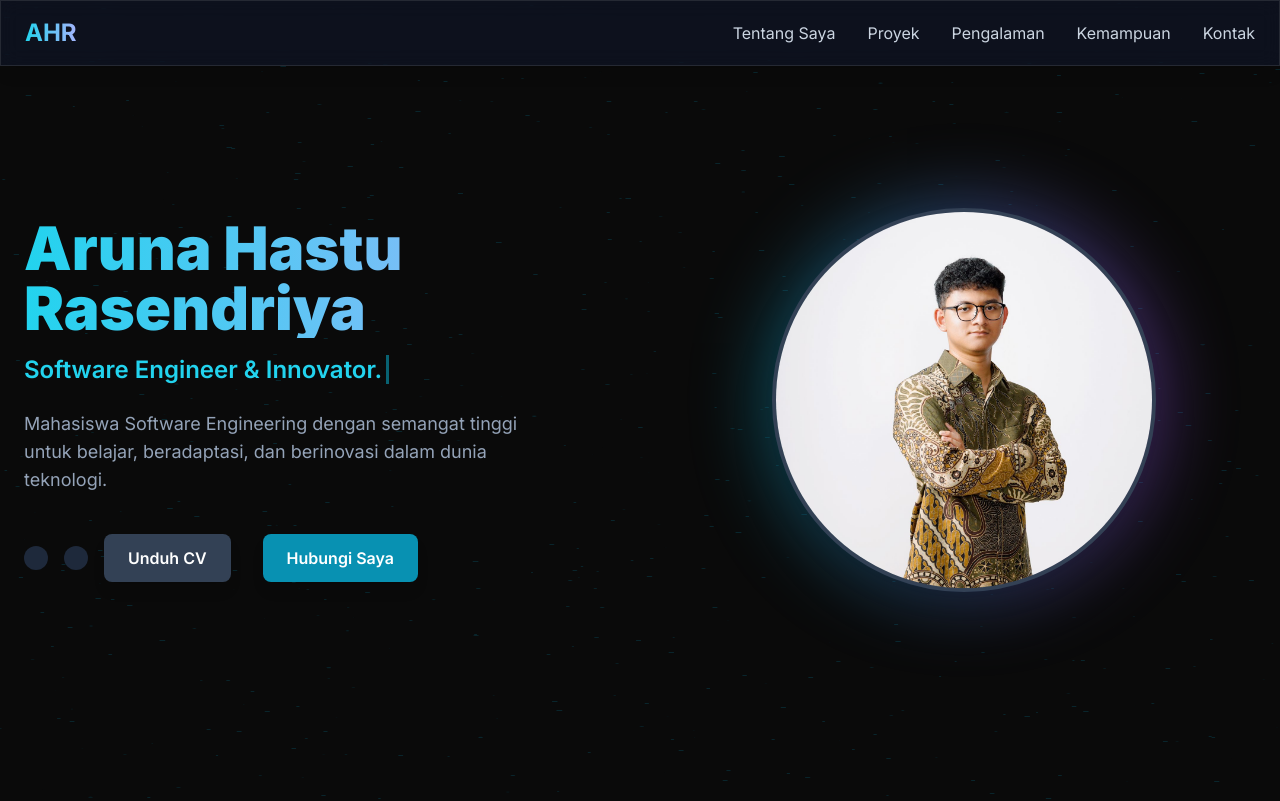
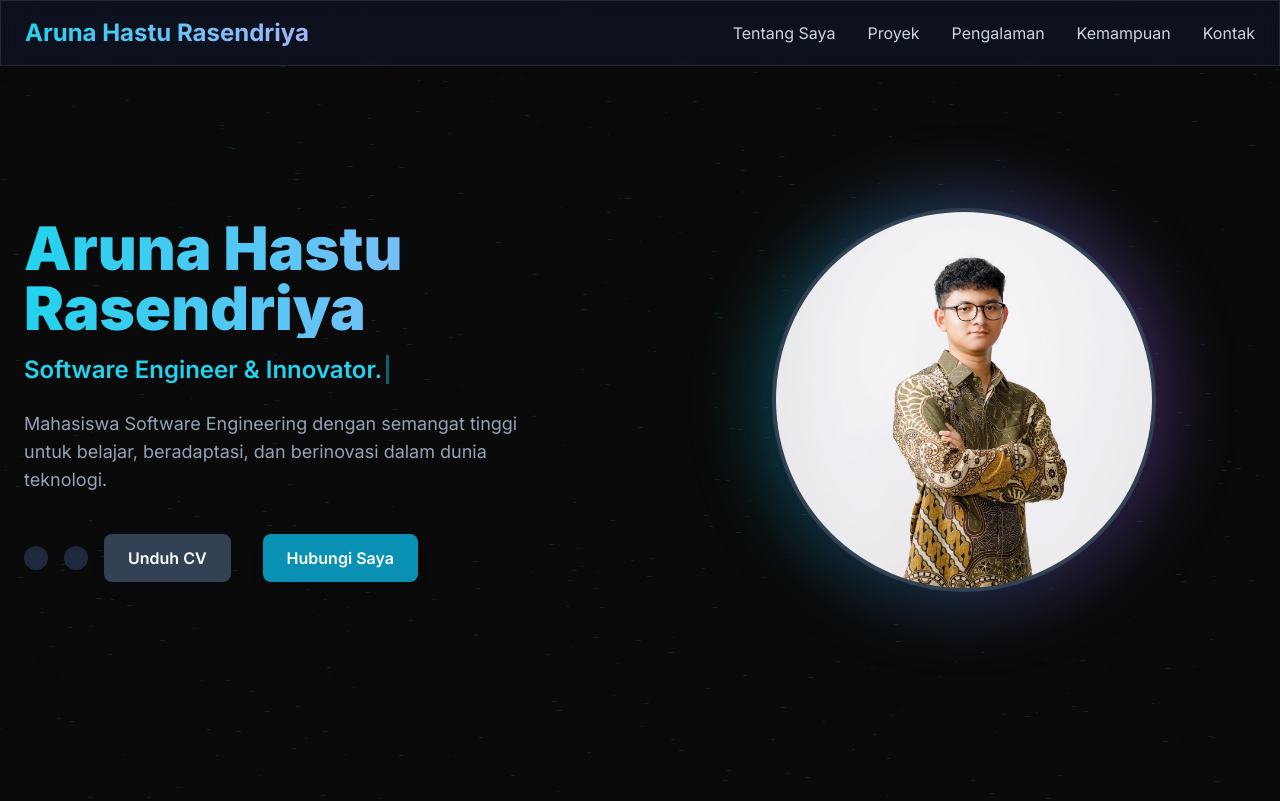
Before and after one commit to ArunaHastu/arunahasturasendriya-portofolio, a plain HTML site: page index.html in a window 1280 px wide. Shown: the top 801 px of the page. Drawn offline with nearby package versions, Linux system fonts and the light colour scheme; animation ran at ten frames a second.

Commit message:
Update index.html

```diff
--- a/index.html
+++ b/index.html
@@ -17,7 +17,7 @@
     <!-- Header navigasi -->
     <header class="glass-effect fixed top-0 left-0 right-0 z-50 shadow-lg">
         <div class="container mx-auto px-6 py-4 flex justify-between items-center">
-            <a href="#home" class="text-2xl font-bold gradient-text">AHR</a>
+            <a href="#home" class="text-2xl font-bold gradient-text">Aruna Hastu Rasendriya</a>
             <nav class="hidden md:flex space-x-8">
                 <a href="#about" class="text-slate-300 hover:text-cyan-400 transition duration-300">Tentang Saya</a>
                 <a href="#projects" class="text-slate-300 hover:text-cyan-400 transition duration-300">Proyek</a>
```
